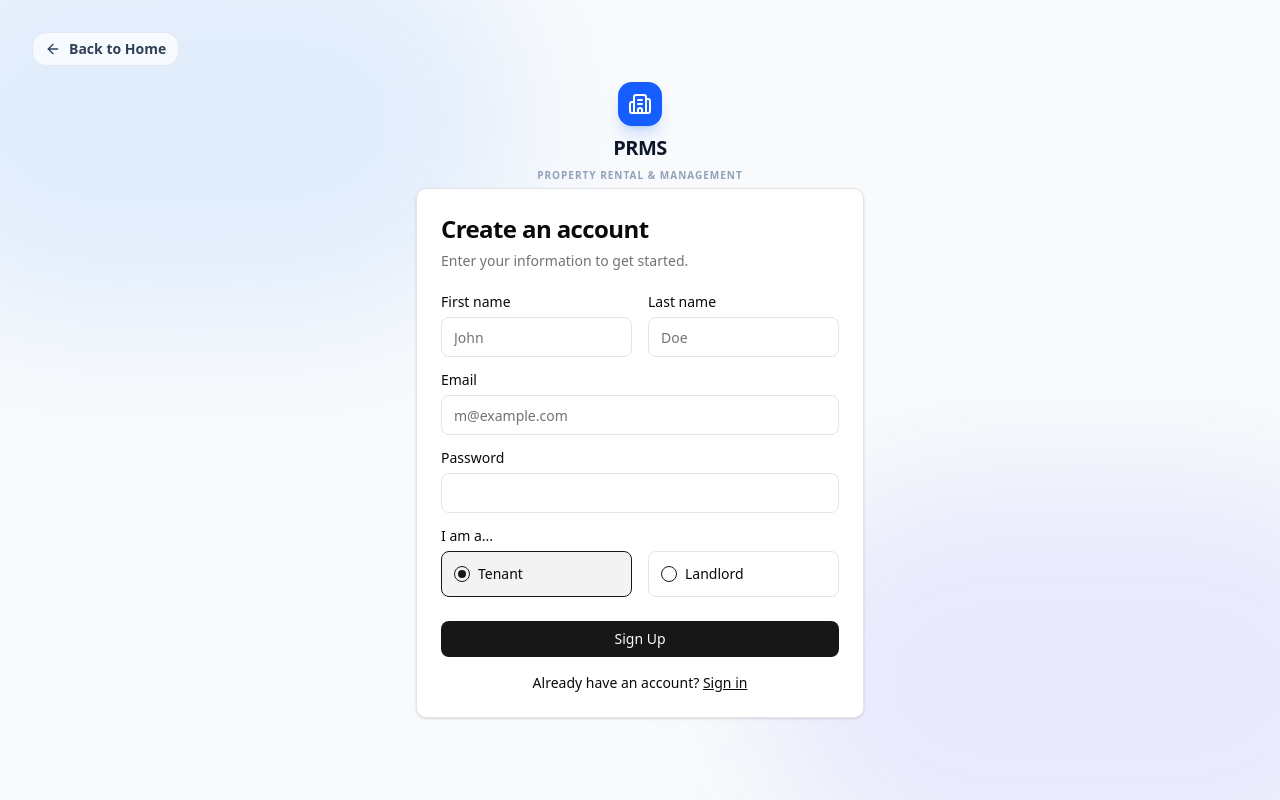
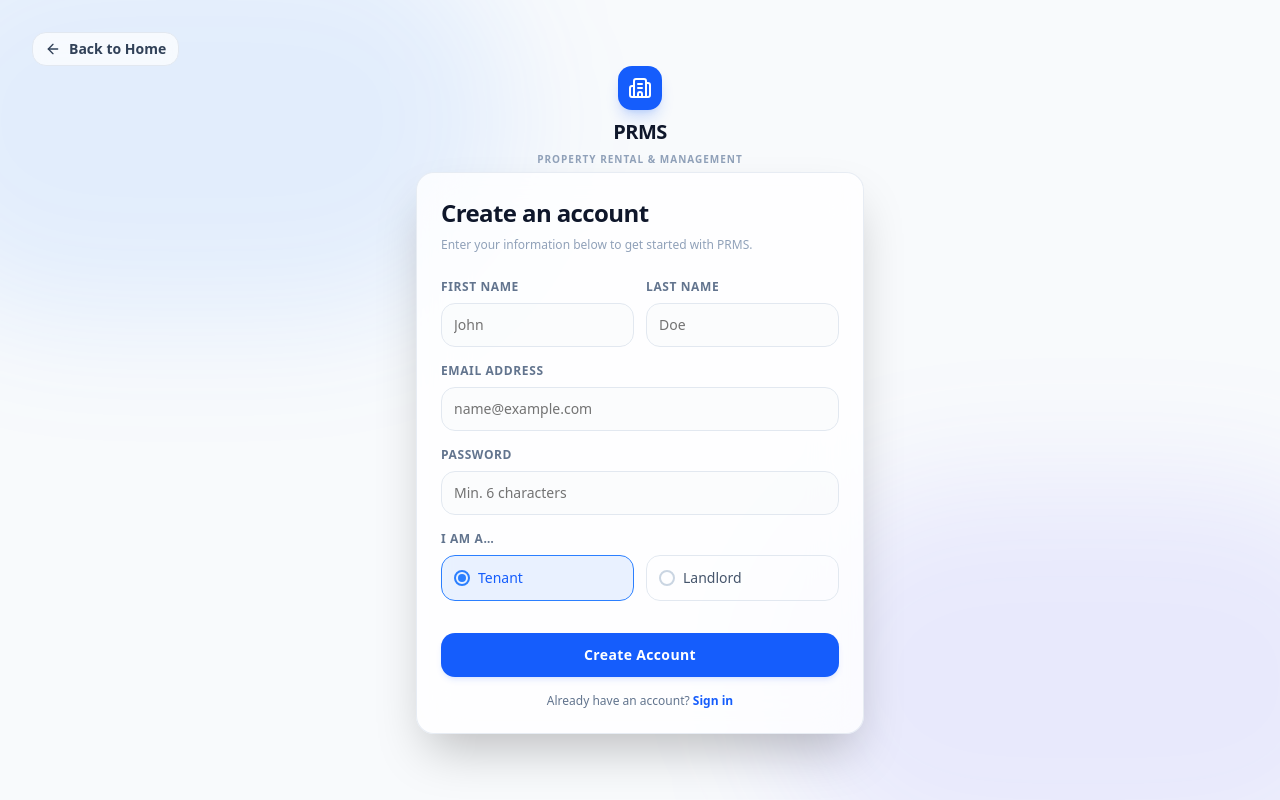
Before and after one commit to devjunior598-spec/pros, a Next.js app: page /signup in a window 1280 px wide. Shown: the top 800 px of the page. Built offline with nearby package versions, Linux system fonts and the light colour scheme; no server answers.

Commit message:
(updated project)

```diff
--- a/app/(auth)/signup/page.tsx
+++ b/app/(auth)/signup/page.tsx
@@ -17,6 +17,7 @@ import {
 import { Input } from "@/components/ui/input"
 import { Label } from "@/components/ui/label"
 import { Alert, AlertDescription } from "@/components/ui/alert"
+import { CheckCircle2, Mail, Loader2 } from "lucide-react"
 
 export default function SignupPage() {
     const router = useRouter()
@@ -33,10 +34,7 @@ export default function SignupPage() {
     })
 
     const handleChange = (e: React.ChangeEvent<HTMLInputElement>) => {
-        setFormData({
-            ...formData,
-            [e.target.id]: e.target.value,
-        })
+        setFormData({ ...formData, [e.target.id]: e.target.value })
     }
 
     const handleRoleChange = (role: "tenant" | "landlord") => {
@@ -47,11 +45,9 @@ export default function SignupPage() {
         e.preventDefault()
         setIsLoading(true)
         setError(null)
-        console.log("=== handleSignup START ===");
 
         try {
-            console.log("Calling signUp...", formData);
-            // 1. Sign up with Supabase Auth
+            // ── Step 1: Create auth user ──────────────────────────────────────
             const { data: authData, error: authError } = await supabase.auth.signUp({
                 email: formData.email,
                 password: formData.password,
@@ -63,80 +59,120 @@ export default function SignupPage() {
                     },
                 },
             })
-            console.log("signUp returned", authData, authError);
 
             if (authError) throw authError
+            if (!authData.user) throw new Error("User was not created. Please try again.")
 
-            if (authData.user) {
-                console.log("User created!");
+            // ── Step 2: Insert profile row ────────────────────────────────────
+            // Do this regardless of email-confirm status so the profile always exists.
+            const fullName = `${formData.firstName} ${formData.lastName}`.trim()
+            const { error: profileError } = await supabase
+                .from("profiles")
+                .upsert(
+                    {
+                        id: authData.user.id,
+                        name: fullName,
+                        email: formData.email,
+                        role: formData.role,
+                        dashboard_unlocked: false,
+                    },
+                    { onConflict: "id" }   // safe re-run if trigger already created it
+                )
 
-                if (!authData.session) {
-                    setRequiresEmailConfirm(true)
-                }
+            if (profileError) {
+                // Non-fatal: profile trigger may have beaten us to it; log and continue.
+                console.warn("Profile upsert warning:", profileError.message)
+            }
 
+            // ── Step 3: Handle email-confirmation vs instant-session ──────────
+            if (!authData.session) {
+                // Email confirmation is enabled in Supabase — user must verify first.
+                setRequiresEmailConfirm(true)
                 setIsSuccess(true)
                 return
             }
+
+            // Session exists → signed in immediately, go straight to dashboard.
+            setIsSuccess(true)
+            setTimeout(() => router.push("/dashboard"), 1500)
+
         } catch (err: any) {
-            console.error("signUp catch error:", err);
-            setError(err.message || "Something went wrong")
+            console.error("Signup error:", err)
+            setError(err.message || "Something went wrong. Please try again.")
         } finally {
-            console.log("signUp finally");
             setIsLoading(false)
         }
     }
 
+    // ── Success screen ─────────────────────────────────────────────────────────
     if (isSuccess) {
         return (
-            <Card>
-                <CardHeader>
-                    <CardTitle className="text-2xl text-green-600">Sign up successful!</CardTitle>
-                    <CardDescription>
+            <Card className="border border-slate-200/80 dark:border-slate-800/80 bg-white/80 dark:bg-slate-900/85 backdrop-blur-xl shadow-2xl rounded-2xl overflow-hidden">
+                <CardHeader className="space-y-4 pb-4 text-center">
+                    <div className="flex justify-center">
+                        <div className="flex h-16 w-16 items-center justify-center rounded-full bg-emerald-500/10 border border-emerald-500/20">
+                            {requiresEmailConfirm
+                                ? <Mail className="h-8 w-8 text-emerald-500" />
+                                : <CheckCircle2 className="h-8 w-8 text-emerald-500" />
+                            }
+                        </div>
+                    </div>
+                    <CardTitle className="text-2xl font-black tracking-tight text-slate-900 dark:text-slate-50">
+                        {requiresEmailConfirm ? "Check your email" : "Account created!"}
+                    </CardTitle>
+                    <CardDescription className="text-sm leading-relaxed text-slate-500 dark:text-slate-400">
                         {requiresEmailConfirm
-                            ? <span>We have sent a confirmation link to <strong>{formData.email}</strong>. Please check your email to complete your registration.</span>
-                            : <span>Your account has been created successfully. Welcome to PRMS!</span>
+                            ? <>We sent a confirmation link to <strong className="text-slate-700 dark:text-slate-200">{formData.email}</strong>. Click it to activate your account, then come back and sign in.</>
+                            : "Your account is ready. Taking you to the dashboard…"
                         }
                     </CardDescription>
                 </CardHeader>
-                <CardFooter>
+                <CardFooter className="pb-6">
                     {requiresEmailConfirm ? (
                         <Link href="/login" className="w-full">
-                            <Button className="w-full">Return to Login</Button>
+                            <Button className="w-full h-11 rounded-xl bg-blue-600 hover:bg-blue-700 text-white font-bold">
+                                Go to Login
+                            </Button>
                         </Link>
                     ) : (
-                        <Button className="w-full" onClick={() => {
-                            const pendingPropId = localStorage.getItem("pending_application_id")
-                            if (pendingPropId) {
-                                localStorage.removeItem("pending_application_id")
-                                router.push(`/dashboard/tenant/apply/${pendingPropId}`)
-                            } else {
-                                router.push("/dashboard")
-                            }
-                        }}>Go to Dashboard</Button>
+                        <Button
+                            className="w-full h-11 rounded-xl bg-blue-600 hover:bg-blue-700 text-white font-bold"
+                            onClick={() => router.push("/dashboard")}
+                        >
+                            Go to Dashboard
+                        </Button>
                     )}
                 </CardFooter>
             </Card>
         )
     }
 
+    // ── Sign-up form ───────────────────────────────────────────────────────────
     return (
-        <Card>
-            <CardHeader>
-                <CardTitle className="text-2xl">Create an account</CardTitle>
-                <CardDescription>
-                    Enter your information to get started.
+        <Card className="border border-slate-200/80 dark:border-slate-800/80 bg-white/80 dark:bg-slate-900/85 backdrop-blur-xl shadow-2xl rounded-2xl overflow-hidden">
+            <CardHeader className="space-y-1.5 pb-6">
+                <CardTitle className="text-2xl font-black tracking-tight text-slate-900 dark:text-slate-50">
+                    Create an account
+                </CardTitle>
+                <CardDescription className="text-slate-400 text-xs leading-relaxed">
+                    Enter your information below to get started with PRMS.
                 </CardDescription>
             </CardHeader>
+
             <form onSubmit={handleSignup}>
                 <CardContent className="grid gap-4">
                     {error && (
-                        <Alert variant="destructive">
-                            <AlertDescription>{error}</AlertDescription>
+                        <Alert variant="destructive" className="bg-red-500/10 border-red-500/20 text-red-600 rounded-xl">
+                            <AlertDescription className="text-xs font-semibold">{error}</AlertDescription>
                         </Alert>
                     )}
-                    <div className="grid grid-cols-2 gap-4">
+
+                    {/* Name row */}
+                    <div className="grid grid-cols-2 gap-3">
                         <div className="grid gap-2">
-                            <Label htmlFor="firstName">First name</Label>
+                            <Label htmlFor="firstName" className="text-xs font-bold text-slate-500 dark:text-slate-400 uppercase tracking-wider">
+                                First name
+                            </Label>
                             <Input
                                 id="firstName"
                                 placeholder="John"
@@ -144,10 +180,13 @@ export default function SignupPage() {
                                 value={formData.firstName}
                                 onChange={handleChange}
                                 disabled={isLoading}
+                                className="h-11 rounded-xl bg-slate-50/50 dark:bg-slate-950/40 border-slate-200 dark:border-slate-800"
                             />
                         </div>
                         <div className="grid gap-2">
-                            <Label htmlFor="lastName">Last name</Label>
+                            <Label htmlFor="lastName" className="text-xs font-bold text-slate-500 dark:text-slate-400 uppercase tracking-wider">
+                                Last name
+                            </Label>
                             <Input
                                 id="lastName"
                                 placeholder="Doe"
@@ -155,64 +194,97 @@ export default function SignupPage() {
                                 value={formData.lastName}
                                 onChange={handleChange}
                                 disabled={isLoading}
+                                className="h-11 rounded-xl bg-slate-50/50 dark:bg-slate-950/40 border-slate-200 dark:border-slate-800"
                             />
                         </div>
                     </div>
+
+                    {/* Email */}
                     <div className="grid gap-2">
-                        <Label htmlFor="email">Email</Label>
+                        <Label htmlFor="email" className="text-xs font-bold text-slate-500 dark:text-slate-400 uppercase tracking-wider">
+                            Email address
+                        </Label>
                         <Input
                             id="email"
                             type="email"
-                            placeholder="m@example.com"
+                            placeholder="name@example.com"
                             required
                             value={formData.email}
                             onChange={handleChange}
                             disabled={isLoading}
+                            className="h-11 rounded-xl bg-slate-50/50 dark:bg-slate-950/40 border-slate-200 dark:border-slate-800"
                         />
                     </div>
+
+                    {/* Password */}
                     <div className="grid gap-2">
-                        <Label htmlFor="password">Password</Label>
+                        <Label htmlFor="password" className="text-xs font-bold text-slate-500 dark:text-slate-400 uppercase tracking-wider">
+                            Password
+                        </Label>
                         <Input
                             id="password"
                             type="password"
+                            placeholder="Min. 6 characters"
                             required
+                            minLength={6}
                             value={formData.password}
                             onChange={handleChange}
                             disabled={isLoading}
+                            className="h-11 rounded-xl bg-slate-50/50 dark:bg-slate-950/40 border-slate-200 dark:border-slate-800"
                         />
                     </div>
 
+                    {/* Role picker */}
                     <div className="grid gap-2">
-                        <Label>I am a...</Label>
-                        <div className="grid grid-cols-2 gap-4">
-                            <div
-                                className={`flex items-center space-x-2 border p-3 rounded-md cursor-pointer hover:bg-muted ${formData.role === "tenant" ? "border-primary bg-primary/5" : ""}`}
-                                onClick={() => handleRoleChange("tenant")}
-                            >
-                                <div className={`h-4 w-4 rounded-full border border-primary flex items-center justify-center`}>
-                                    {formData.role === "tenant" && <div className="h-2 w-2 rounded-full bg-primary" />}
-                                </div>
-                                <Label className="cursor-pointer font-medium text-sm">Tenant</Label>
-                            </div>
-                            <div
-                                className={`flex items-center space-x-2 border p-3 rounded-md cursor-pointer hover:bg-muted ${formData.role === "landlord" ? "border-primary bg-primary/5" : ""}`}
-                                onClick={() => handleRoleChange("landlord")}
-                            >
-                                <div className={`h-4 w-4 rounded-full border border-primary flex items-center justify-center`}>
-                                    {formData.role === "landlord" && <div className="h-2 w-2 rounded-full bg-primary" />}
-                                </div>
-                                <Label className="cursor-pointer font-medium text-sm">Landlord</Label>
-                            </div>
+                        <Label className="text-xs font-bold text-slate-500 dark:text-slate-400 uppercase tracking-wider">
+                            I am a…
+                        </Label>
+                        <div className="grid grid-cols-2 gap-3">
+                            {(["tenant", "landlord"] as const).map((r) => (
+                                <button
+                                    key={r}
+                                    type="button"
+                                    onClick={() => handleRoleChange(r)}
+                                    disabled={isLoading}
+                                    className={[
+                                        "flex items-center gap-2 border rounded-xl p-3 text-sm font-medium transition-all duration-150 cursor-pointer",
+                                        formData.role === r
+                                            ? "border-blue-500 bg-blue-500/10 text-blue-600 dark:text-blue-400"
+                                            : "border-slate-200 dark:border-slate-700 text-slate-600 dark:text-slate-400 hover:border-slate-300 dark:hover:border-slate-600",
+                                    ].join(" ")}
+                                >
+                                    <span className={[
+                                        "h-4 w-4 rounded-full border-2 flex items-center justify-center shrink-0 transition-colors",
+                                        formData.role === r ? "border-blue-500" : "border-slate-300 dark:border-slate-600",
+                                    ].join(" ")}>
+                                        {formData.role === r && (
+                                            <span className="h-2 w-2 rounded-full bg-blue-500" />
+                                        )}
+                                    </span>
+                                    <span className="capitalize">{r}</span>
+                                </button>
+                            ))}
                         </div>
                     </div>
                 </CardContent>
-                <CardFooter className="flex flex-col gap-4">
-                    <Button className="w-full" disabled={isLoading}>
-                        {isLoading ? "Creating account..." : "Sign Up"}
+
+                <CardFooter className="flex flex-col gap-4 pt-2 pb-6">
+                    <Button
+                        type="submit"
+                        className="w-full h-11 rounded-xl bg-blue-600 hover:bg-blue-700 text-white font-bold tracking-wide shadow-md shadow-blue-600/10 flex items-center justify-center gap-2"
+                        disabled={isLoading}
+                    >
+                        {isLoading ? (
+                            <>
+                                <Loader2 className="h-4 w-4 animate-spin" />
+                                Creating account…
+                            </>
+                        ) : "Create Account"}
                     </Button>
-                    <div className="text-center text-sm">
+
+                    <div className="text-center text-xs text-slate-500 dark:text-slate-400">
                         Already have an account?{" "}
-                        <Link href="/login" className="underline">
+                        <Link href="/login" className="text-blue-600 dark:text-blue-400 hover:underline font-bold">
                             Sign in
                         </Link>
                     </div>
--- a/app/(dashboard)/layout.tsx
+++ b/app/(dashboard)/layout.tsx
@@ -113,6 +113,7 @@ export default function DashboardLayout({
     return (
         <ChatProvider>
             <DashboardGuard>
+                <NotificationManager>
                 <div className="flex min-h-screen bg-[#f8fafc] dark:bg-[#0f172a]">
                     <CallModal />
                     {/* Desktop Sidebar */}
@@ -177,8 +178,8 @@ export default function DashboardLayout({
                         </main>
                         <BottomNav userRole={userRole} />
                     </div>
-                    <NotificationManager />
                 </div>
+                </NotificationManager>
             </DashboardGuard>
         </ChatProvider>
     )
```
Also changed, not shown: components/notification-manager.tsx (+124 -132 lines), components/site-header.tsx (+61 -49 lines).
